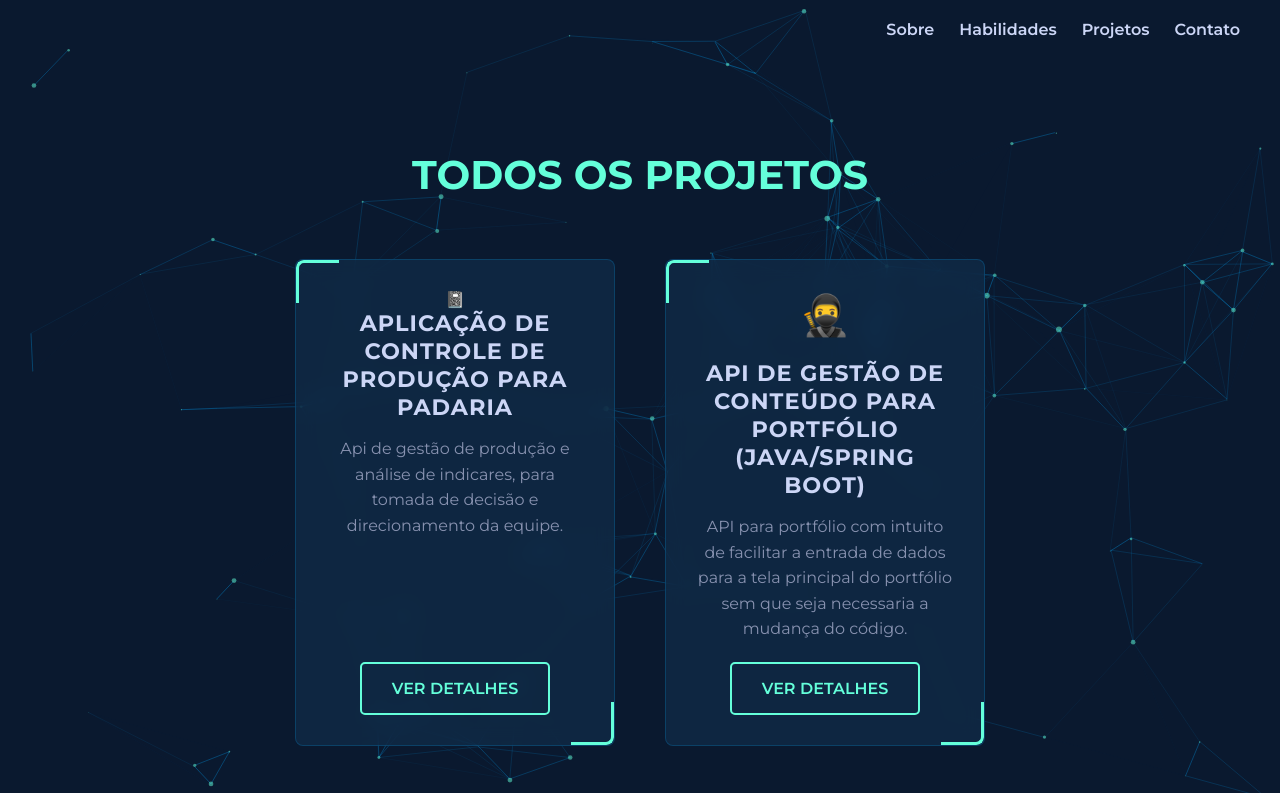
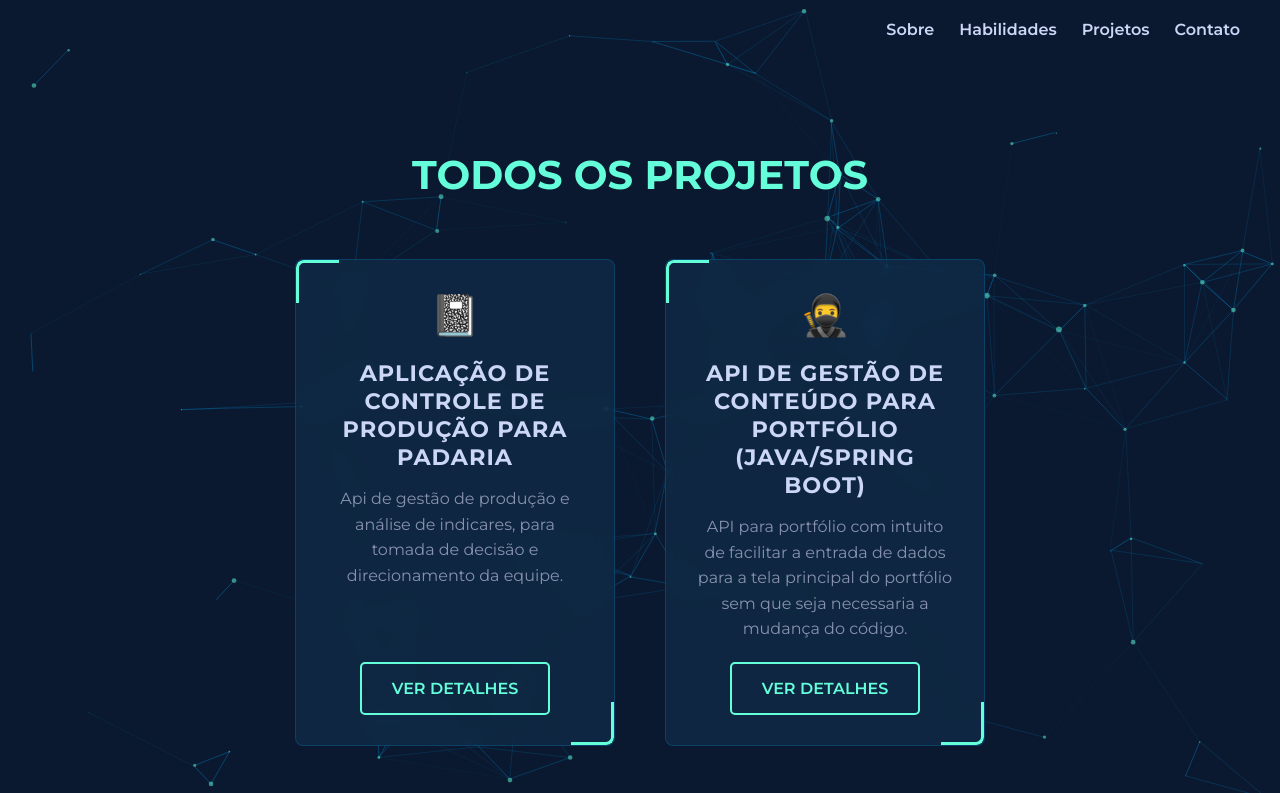
Before and after one commit to DenisGabriel017/portfolio, a plain HTML site: page projetos.html in a window 1280 px wide. Shown: the top 793 px of the page. Drawn offline with nearby package versions, Linux system fonts and the light colour scheme.

Commit message:
atualizacao

```diff
--- a/projetos.html
+++ b/projetos.html
@@ -32,7 +32,7 @@
             <div class="projects-container">
 
                 <div class="project-card">
-                    <div class="dashboard-icon">📓</div>
+                    <div class="card-icon">📓</div>
                     <h3>Aplicação de controle de produção para padaria</h3>
                     <p>Api de gestão de produção e análise de indicares, para tomada de decisão e direcionamento da equipe.</p>
                     <a href="detalhe-projeto-controle-padaria.html" class="cta-button">VER DETALHES</a>
```
Also changed, not shown: index.html (+1 -0 lines), 1 other file.
